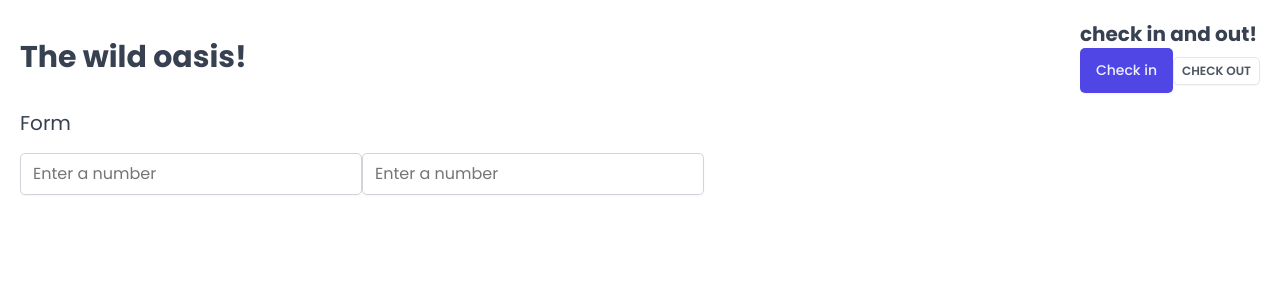
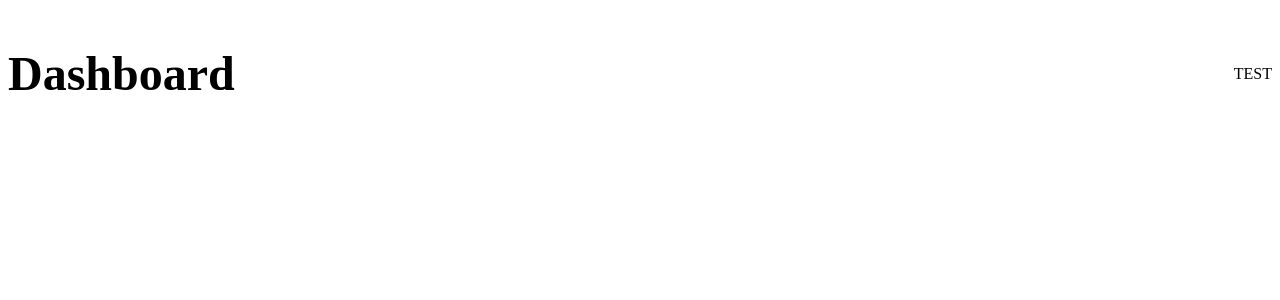
Before and after one commit to filipivanovic/wild-oasis, a React (Vite) app: page /dashboard in a window 1280 px wide. Shown: the top 300 px of the page. Built offline with nearby package versions, Linux system fonts and the light colour scheme; a web font is replaced by a local one.

Commit message:
Integrate `react-router-dom`: set up routing and replace static layout with a dynamic `Dashboard` route. Update dependencies in `package.json` and `package-lock.json`.

```diff
--- a/package.json
+++ b/package.json
@@ -12,6 +12,7 @@
   "dependencies": {
     "react": "^18.2.0",
     "react-dom": "^18.2.0",
+    "react-router-dom": "^6.30.1",
     "styled-components": "^6.1.19"
   },
   "devDependencies": {
--- a/src/App.jsx
+++ b/src/App.jsx
@@ -1,41 +1,13 @@
-import styled from 'styled-components'
-import GlobalStyles from './styles/GlobalStyles.js'
-import Button from './ui/Button.jsx'
-import Input from './ui/Input.jsx'
-import Heading from './ui/Heading.jsx'
-import Row from './ui/Row.jsx'
-
-const StyledApp = styled.div`
-  padding: 20px;
-`
+import { BrowserRouter, Route, Routes } from 'react-router-dom'
+import Dashboard from './pages/Dashboard.jsx'
 
 const App = () => {
   return (
-    <>
-      <GlobalStyles />
-      <StyledApp>
-        <Row>
-          <Row type={`horizontal`}>
-            <Heading as={`h1`}>The wild oasis!</Heading>
-            <div>
-              <Heading as={`h2`}>check in and out!</Heading>
-              <Button>Check in</Button>
-              <Button variation={`secondary`} size={`small`}>
-                Check out
-              </Button>
-            </div>
-          </Row>
-
-          <Row type="vertical">
-            <Heading as={`h3`}>Form</Heading>
-            <form>
-              <Input type="number" placeholder="Enter a number" />
-              <Input type="number" placeholder="Enter a number" />
-            </form>
-          </Row>
-        </Row>
-      </StyledApp>
-    </>
+    <BrowserRouter>
+      <Routes>
+        <Route path="/dashboard" element={<Dashboard />} />
+      </Routes>
+    </BrowserRouter>
   )
 }
 
```
Also changed, not shown: 1 other file (tests, documents, lock files or other folders).
